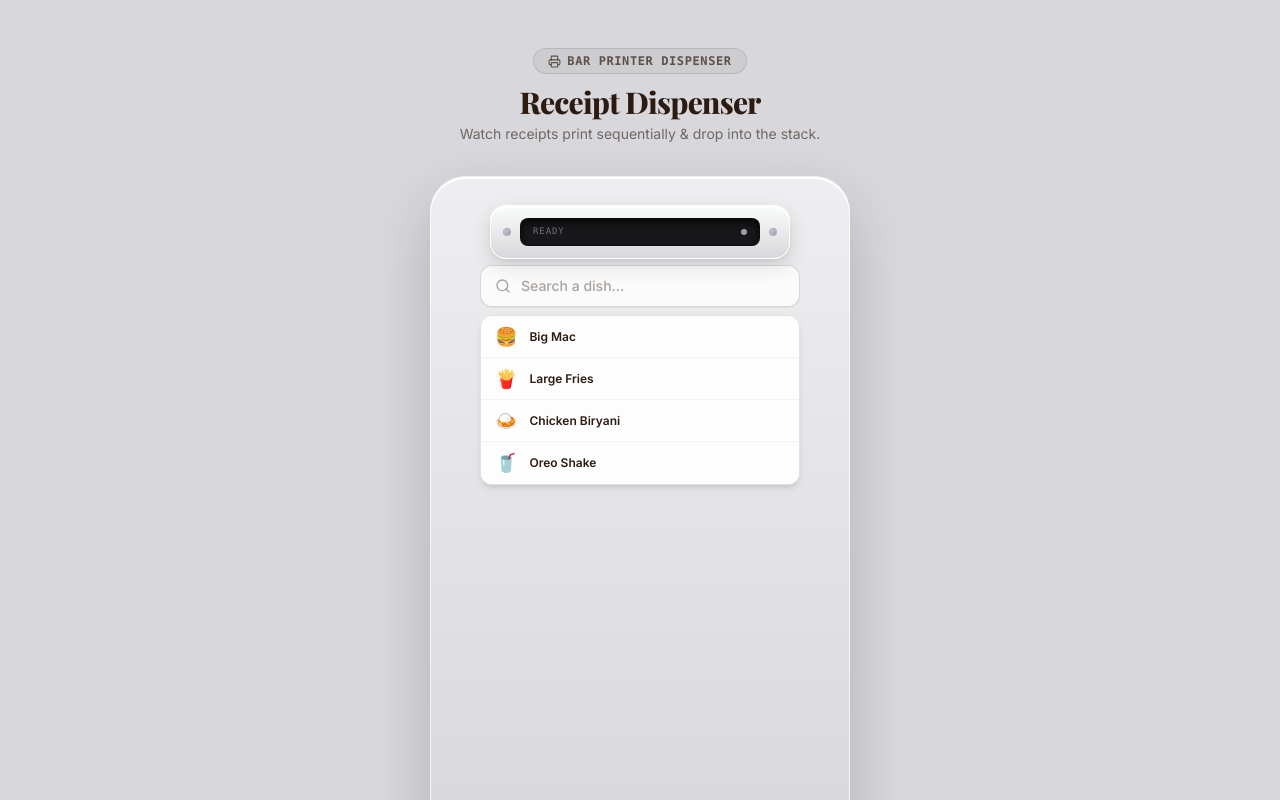
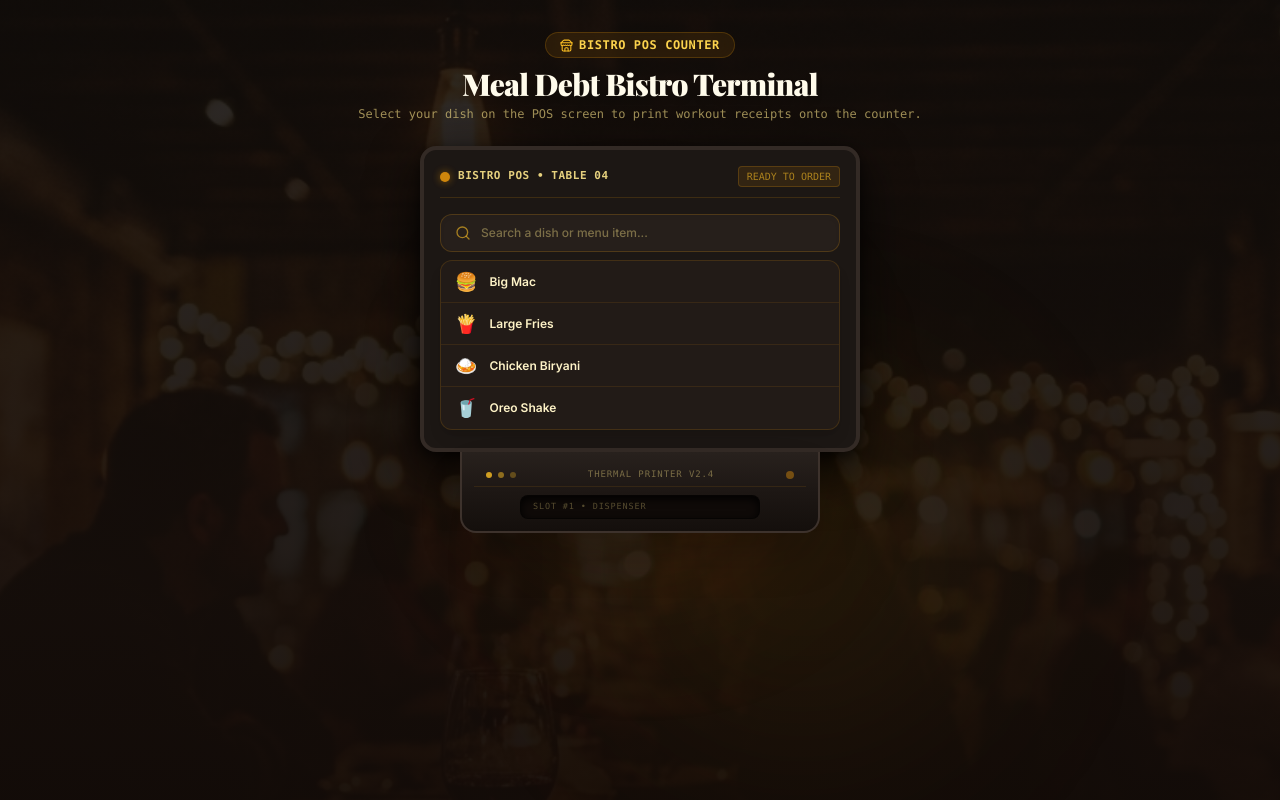
Before and after one commit to kr1tz30/meal-debt, a Next.js app: page /poc/receipt in a window 1280 px wide. Shown: the top 800 px of the page. Built offline with nearby package versions, Linux system fonts and the light colour scheme; a web font is replaced by a local one.

Commit message:
Feat: Dim moody bistro theme POS terminal with touchscreen menu, built-in printer slot & background image

```diff
--- a/components/ReceiptPOC/ReceiptPOCView.tsx
+++ b/components/ReceiptPOC/ReceiptPOCView.tsx
@@ -2,27 +2,25 @@
 
 import { useMemo, useState } from "react";
 import { motion, AnimatePresence } from "framer-motion";
-import { Search, RefreshCw, Share2, Minus, Plus, Printer } from "lucide-react";
+import { Search, RefreshCw, Share2, Minus, Plus, Printer, Store, Sparkles } from "lucide-react";
 import { Food } from "@/types/food";
 import { MealResult, WorkoutResult } from "@/types/result";
 import { searchFoods, getTrendingFoods } from "@/lib/search";
 import { buildMealResult } from "@/lib/calculations";
 import { clampQuantity } from "@/lib/validation";
 import { DEFAULT_WEIGHT_KG } from "@/lib/config";
-import { BarPrinterSlot } from "./BarPrinterSlot";
 import { MealReceiptPaper } from "./MealReceiptPaper";
 import { MACHINE_WIDTH } from "./constants";
 
 type Phase = "idle" | "anticipating" | "printing" | "done";
 
 const ANTICIPATE_DURATION = 800;
-const PRINT_SINGLE_DURATION = 1800; // time for one receipt to slide out of the slot
+const PRINT_SINGLE_DURATION = 1800;
 const PAPER_HEIGHT = 430;
-const LANDING_OFFSET_Y = 32; // Extra breathing room down from the slot bar
+const LANDING_OFFSET_Y = 32;
 const BUTTONS_HEIGHT = 180;
 const STAGE_GAP = 24;
 const STAGE_HEIGHT = PAPER_HEIGHT + LANDING_OFFSET_Y + STAGE_GAP + BUTTONS_HEIGHT;
-const PICKER_HEIGHT = 280;
 const SUGGESTIONS_COUNT = 4;
 const ROW_HEIGHT = 42;
 
@@ -38,9 +36,7 @@ export function ReceiptPOCView() {
   const [result, setResult] = useState<MealResult | null>(null);
   const [receiptMeta, setReceiptMeta] = useState({ orderNo: "0001", timestamp: "" });
 
-  // Tracks how many receipts have started dispensing (1, 2, or 3)
   const [dispensedCount, setDispensedCount] = useState<number>(0);
-  // Tracks active card index selected in the interactive stack when done
   const [activeStackIndex, setActiveStackIndex] = useState<number>(0);
 
   const suggestions = useMemo(() => {
@@ -48,7 +44,6 @@ export function ReceiptPOCView() {
     return searchFoods(query, SUGGESTIONS_COUNT);
   }, [query]);
 
-  // Array of 3 activity workout results (Running, Walking, Cycling)
   const activityWorkouts: WorkoutResult[] = useMemo(() => {
     if (!result || !result.workouts) return [];
     return result.workouts.slice(0, 3);
@@ -73,19 +68,19 @@ export function ReceiptPOCView() {
 
     setTimeout(() => {
       setPhase("printing");
-      setDispensedCount(1); // Start Receipt 1
+      setDispensedCount(1);
 
       setTimeout(() => {
-        setDispensedCount(2); // Start Receipt 2
+        setDispensedCount(2);
       }, PRINT_SINGLE_DURATION + 300);
 
       setTimeout(() => {
-        setDispensedCount(3); // Start Receipt 3
+        setDispensedCount(3);
       }, (PRINT_SINGLE_DURATION + 300) * 2);
 
       setTimeout(() => {
         setPhase("done");
-        setActiveStackIndex(2); // Set top receipt as active
+        setActiveStackIndex(2);
       }, (PRINT_SINGLE_DURATION + 300) * 3 + 200);
     }, ANTICIPATE_DURATION);
   }
@@ -102,35 +97,187 @@ export function ReceiptPOCView() {
 
   const picking = phase === "idle";
   const printed = phase === "printing" || phase === "done";
+  const isPrinting = phase === "printing" || phase === "anticipating";
 
   return (
-    <div className="min-h-screen bg-[#D8D8DC] flex flex-col items-center justify-center px-4 py-12">
+    <div className="min-h-screen relative overflow-hidden flex flex-col items-center justify-center px-4 py-8 bg-[#120D0A]">
+
+      {/* ── Dim Bistro Background Image & Warm Ambient Bokeh Overlay ── */}
+      <div
+        className="absolute inset-0 bg-cover bg-center bg-no-repeat opacity-40 scale-105 pointer-events-none"
+        style={{ backgroundImage: "url('/bistro_bg.jpg')" }}
+      />
+      <div className="absolute inset-0 bg-gradient-to-b from-[#120D0A]/70 via-[#160E0A]/85 to-[#0F0805] pointer-events-none" />
+
+      {/* Floating Warm Bokeh Glow Orbs */}
+      <div className="absolute top-1/4 left-1/5 w-64 h-64 rounded-full bg-amber-600/15 blur-[90px] pointer-events-none" />
+      <div className="absolute top-1/3 right-1/4 w-80 h-80 rounded-full bg-yellow-600/10 blur-[110px] pointer-events-none" />
 
       {/* Page Header */}
-      <div className="mb-8 text-center">
-        <span className="inline-flex items-center gap-1.5 rounded-full bg-black/5 text-ink/70 text-xs font-mono font-semibold tracking-wider px-3.5 py-1 mb-2.5 border border-black/10">
-          <Printer size={13} />
-          BAR PRINTER DISPENSER
+      <div className="mb-6 text-center z-10 relative">
+        <span className="inline-flex items-center gap-1.5 rounded-full bg-amber-500/10 text-amber-300 text-xs font-mono font-semibold tracking-wider px-3.5 py-1 mb-2 border border-amber-500/20 backdrop-blur-md">
+          <Store size={13} className="text-amber-400" />
+          BISTRO POS COUNTER
         </span>
-        <h1 className="font-display text-3xl font-extrabold text-ink tracking-tight">Receipt Dispenser</h1>
-        <p className="text-ink/60 text-sm mt-1">Watch receipts print sequentially & drop into the stack.</p>
+        <h1 className="font-display text-3xl font-black text-amber-50 tracking-tight drop-shadow-md">
+          Meal Debt Bistro Terminal
+        </h1>
+        <p className="text-amber-200/60 text-xs mt-1 font-mono">
+          Select your dish on the POS screen to print workout receipts onto the counter.
+        </p>
       </div>
 
-      {/* ── Main Bar Printer Enclosure Card ── */}
-      <div className="w-full max-w-[420px] rounded-[36px] bg-gradient-to-b from-[#EEEEF0] via-[#E2E2E5] to-[#D5D5D9] p-7 shadow-[0_24px_60px_rgba(0,0,0,0.18),inset_0_2px_0_rgba(255,255,255,0.9)] border border-white/70 relative flex flex-col items-center">
+      {/* ── Professional Bistro POS Terminal Device Container ── */}
+      <div className="w-full max-w-[440px] flex flex-col items-center z-10 relative">
 
-        {/* Top Metallic Slot Bar Fixture */}
-        <BarPrinterSlot phase={phase} onTap={handleTap} disabled={!selectedFood} />
+        {/* 1. Tilted Touch Screen Menu Display */}
+        <div className="w-full rounded-2xl bg-[#1C1714] border-4 border-[#332A25] shadow-[0_20px_50px_rgba(0,0,0,0.8),0_4px_12px_rgba(0,0,0,0.5)] p-4 flex flex-col relative overflow-hidden backdrop-blur-md">
 
-        {/* Paper Dispenser Stage — top clipped 100% at slot line, bottom unclipped down to 9999px */}
+          {/* Screen Top Header Bar */}
+          <div className="flex items-center justify-between border-b border-amber-500/15 pb-2.5 mb-3.5">
+            <div className="flex items-center gap-2">
+              <div className="w-2.5 h-2.5 rounded-full bg-amber-500 animate-pulse shadow-[0_0_8px_rgba(245,158,11,0.6)]" />
+              <span className="text-[11px] font-mono font-bold text-amber-200/90 tracking-wider uppercase">
+                BISTRO POS • TABLE 04
+              </span>
+            </div>
+            <span className="text-[10px] font-mono text-amber-400/60 bg-amber-500/10 px-2 py-0.5 rounded border border-amber-500/20">
+              {phase === "idle" && "READY TO ORDER"}
+              {phase === "anticipating" && "WARMING PRINTER..."}
+              {phase === "printing" && "PRINTING DEBT..."}
+              {phase === "done" && "RECEIPTS DISPENSED"}
+            </span>
+          </div>
+
+          {/* Interactive Menu Screen Content */}
+          <div className="w-full min-h-[220px] flex flex-col items-center justify-center">
+            {picking ? (
+              <div className="w-full flex flex-col items-center">
+                {!selectedFood ? (
+                  <div className="w-full">
+                    <div className="flex items-center gap-2.5 rounded-xl border border-amber-500/20 bg-[#261F1B] px-3.5 py-2.5 shadow-inner">
+                      <Search size={16} className="text-amber-400/60 shrink-0" />
+                      <input
+                        value={query}
+                        onChange={(e) => setQuery(e.target.value)}
+                        placeholder="Search a dish or menu item..."
+                        className="w-full bg-transparent focus:outline-none text-xs text-amber-100 placeholder:text-amber-200/40 font-medium"
+                      />
+                    </div>
+                    <div className="mt-2 rounded-xl border border-amber-500/15 bg-[#221B17] shadow-lg overflow-hidden">
+                      {suggestions.map((f) => (
+                        <button
+                          key={f.id}
+                          onClick={() => setSelectedFood(f)}
+                          style={{ height: ROW_HEIGHT }}
+                          className="w-full flex items-center gap-3 px-3.5 text-left hover:bg-amber-500/10 transition-colors border-b border-amber-500/10 last:border-0"
+                        >
+                          <span className="text-lg">{f.emoji}</span>
+                          <span className="text-xs font-semibold text-amber-100">{f.name}</span>
+                        </button>
+                      ))}
+                    </div>
+                  </div>
+                ) : (
+                  <div className="flex flex-col items-center gap-3.5 w-full py-2">
+                    <button
+                      onClick={() => setSelectedFood(null)}
+                      className="flex items-center gap-2 rounded-full bg-amber-500/15 border border-amber-500/30 px-4 py-1.5 shadow-sm text-xs font-semibold text-amber-200 hover:bg-amber-500/25 transition-all"
+                    >
+                      <span className="text-base">{selectedFood.emoji}</span>
+                      {selectedFood.name}
+                      <span className="text-amber-400/50 text-[10px]">(change)</span>
+                    </button>
+
+                    <div className="flex items-center gap-2 bg-[#261F1B] rounded-xl border border-amber-500/20 shadow-inner p-1.5">
+                      <button
+                        onClick={() => setQuantity((q) => clampQuantity(q - 1))}
+                        className="w-8 h-8 grid place-items-center rounded-lg hover:bg-amber-500/20 text-amber-200 transition-colors"
+                        aria-label="Decrease quantity"
+                      >
+                        <Minus size={14} />
+                      </button>
+                      <span className="w-10 text-center font-mono font-bold text-sm tabular-nums text-amber-100">
+                        {quantity}x
+                      </span>
+                      <button
+                        onClick={() => setQuantity((q) => clampQuantity(q + 1))}
+                        className="w-8 h-8 grid place-items-center rounded-lg hover:bg-amber-500/20 text-amber-200 transition-colors"
+                        aria-label="Increase quantity"
+                      >
+                        <Plus size={14} />
+                      </button>
+                    </div>
+
+                    <button
+                      onClick={handleTap}
+                      className="w-full mt-1 rounded-xl bg-gradient-to-r from-amber-600 to-yellow-600 text-amber-950 font-mono font-black text-xs tracking-wider py-3 shadow-[0_4px_16px_rgba(245,158,11,0.3)] hover:brightness-110 active:scale-[0.99] transition-all flex items-center justify-center gap-2 uppercase"
+                    >
+                      <Printer size={16} />
+                      PRINT WORKOUT RECEIPT
+                    </button>
+                  </div>
+                )}
+              </div>
+            ) : (
+              <div className="py-6 flex flex-col items-center text-center gap-2">
+                <Sparkles size={24} className="text-amber-400 animate-spin" />
+                <p className="font-mono text-xs font-bold text-amber-200 tracking-wider uppercase">
+                  {phase === "anticipating" && "Warming Up Thermal Printer..."}
+                  {phase === "printing" && "Printing Workout Receipts..."}
+                  {phase === "done" && "Order Processed • Receipts Ready"}
+                </p>
+                <p className="text-[11px] text-amber-200/60 font-mono">
+                  {selectedFood?.emoji} {selectedFood?.name} ({quantity}x)
+                </p>
+              </div>
+            )}
+          </div>
+        </div>
+
+        {/* 2. POS Terminal Base & Thermal Printer Slot Fixture */}
+        <div className="w-[360px] bg-gradient-to-b from-[#28211D] via-[#1D1714] to-[#140F0C] border-x-2 border-b-2 border-[#3D322C] rounded-b-2xl shadow-2xl relative flex flex-col items-center justify-between p-3 z-30">
+
+          {/* Keypad & LED Status Bar */}
+          <div className="w-full flex items-center justify-between px-3 py-1 border-b border-amber-500/10 mb-2">
+            <div className="flex items-center gap-1.5">
+              <div className="w-1.5 h-1.5 rounded-full bg-amber-400/80" />
+              <div className="w-1.5 h-1.5 rounded-full bg-amber-400/50" />
+              <div className="w-1.5 h-1.5 rounded-full bg-amber-400/30" />
+            </div>
+            <span className="font-mono text-[9px] text-amber-200/40 tracking-widest uppercase">
+              THERMAL PRINTER v2.4
+            </span>
+            <div
+              className={`w-2 h-2 rounded-full transition-all ${
+                isPrinting
+                  ? "bg-amber-400 shadow-[0_0_10px_#F59E0B] animate-ping"
+                  : phase === "done"
+                  ? "bg-emerald-400 shadow-[0_0_8px_#10B981]"
+                  : "bg-amber-500/40"
+              }`}
+            />
+          </div>
+
+          {/* Built-in Dark Aperture Printer Slot Slit */}
+          <div
+            style={{ width: MACHINE_WIDTH }}
+            className="h-6 rounded-lg bg-[#0F0A08] shadow-[inset_0_3px_8px_rgba(0,0,0,0.9)] border border-black/60 relative flex items-center justify-between px-3 overflow-hidden"
+          >
+            <span className="font-mono text-[8.5px] text-amber-200/30 tracking-widest uppercase select-none">
+              SLOT #1 • DISPENSER
+            </span>
+          </div>
+        </div>
+
+        {/* ── 3. Paper Dispenser Stage (Ejects Receipts onto Wooden Counter Table) ── */}
         <div
-          className="relative w-full flex flex-col items-center mt-[-26px] z-20"
+          className="relative w-full flex flex-col items-center mt-[-22px] z-20"
           style={{
             height: STAGE_HEIGHT,
             clipPath: "polygon(-100px 0px, 600px 0px, 600px 9999px, -100px 9999px)",
           }}
         >
-
           {/* ── Sequential Dispense & Stack Layer ── */}
           {printed && activityWorkouts.length > 0 && (
             <div className="relative w-full flex items-center justify-center pt-2 overflow-visible" style={{ minHeight: PAPER_HEIGHT + LANDING_OFFSET_Y + 20 }}>
@@ -142,7 +289,6 @@ export function ReceiptPOCView() {
                 const isStackDone = phase === "done";
                 const isActiveInStack = isStackDone && activeStackIndex === idx;
 
-                // Base stack positions while dispensing
                 const baseRotate = idx === 0 ? -4.5 : idx === 1 ? 4.5 : -1.2;
                 const baseX = idx === 0 ? -16 : idx === 1 ? 16 : 0;
                 const baseY = LANDING_OFFSET_Y + (2 - idx) * 8;
@@ -214,82 +360,6 @@ export function ReceiptPOCView() {
             </div>
           )}
 
-          {/* Dish Picker Stage — overlayed when idle */}
-          {picking && (
-            <motion.div
-              initial={{ opacity: 1 }}
-              animate={{ opacity: picking ? 1 : 0 }}
-              transition={{ duration: 0.3 }}
-              className="w-full max-w-xs flex flex-col items-center pt-8 z-20"
-            >
-              {!selectedFood ? (
-                <div className="w-full">
-                  <div className="flex items-center gap-2.5 rounded-xl border border-black/15 bg-white/80 backdrop-blur-sm px-3.5 py-2.5 shadow-sm">
-                    <Search size={16} className="text-ink/40 shrink-0" />
-                    <input
-                      value={query}
-                      onChange={(e) => setQuery(e.target.value)}
-                      placeholder="Search a dish..."
-                      className="w-full bg-transparent focus:outline-none text-sm text-ink font-medium placeholder:text-ink/40"
-                    />
-                  </div>
-                  <div className="mt-2 rounded-xl border border-black/10 bg-white/90 backdrop-blur-sm shadow-md overflow-hidden">
-                    {suggestions.map((f) => (
-                      <button
-                        key={f.id}
-                        onClick={() => setSelectedFood(f)}
-                        style={{ height: ROW_HEIGHT }}
-                        className="w-full flex items-center gap-3 px-3.5 text-left hover:bg-black/5 transition-colors border-b border-black/[0.04] last:border-0"
-                      >
-                        <span className="text-lg">{f.emoji}</span>
-                        <span className="text-xs font-semibold text-ink">{f.name}</span>
-                      </button>
-                    ))}
-                  </div>
-                </div>
-              ) : (
-                <div className="flex flex-col items-center gap-4 w-full">
-                  <button
-                    onClick={() => setSelectedFood(null)}
-                    className="flex items-center gap-2 rounded-full bg-white/90 border border-black/10 px-4 py-1.5 shadow-sm text-xs font-semibold text-ink"
-                  >
-                    <span className="text-base">{selectedFood.emoji}</span>
-                    {selectedFood.name}
-                    <span className="text-ink/40 text-[10px]">(change)</span>
-                  </button>
-
-                  <div className="flex items-center gap-1.5 bg-white/90 rounded-2xl border border-black/10 shadow-sm p-1.5">
-                    <button
-                      onClick={() => setQuantity((q) => clampQuantity(q - 1))}
-                      className="w-8 h-8 grid place-items-center rounded-xl hover:bg-black/5 text-ink"
-                      aria-label="Decrease quantity"
-                    >
-                      <Minus size={15} />
-                    </button>
-                    <span className="w-8 text-center font-mono font-bold text-sm tabular-nums text-ink">
-                      {quantity}
-                    </span>
-                    <button
-                      onClick={() => setQuantity((q) => clampQuantity(q + 1))}
-                      className="w-8 h-8 grid place-items-center rounded-xl hover:bg-black/5 text-ink"
-                      aria-label="Increase quantity"
-                    >
-                      <Plus size={15} />
-                    </button>
-                  </div>
-
-                  <button
-                    onClick={handleTap}
-                    className="w-full mt-2 rounded-xl bg-ink text-white font-mono font-bold text-xs tracking-wider py-3 shadow-md hover:bg-ink/90 active:scale-[0.99] transition-all flex items-center justify-center gap-2"
-                  >
-                    <Printer size={15} />
-                    DISPENSE 3 SEQUENTIAL RECEIPTS
-                  </button>
-                </div>
-              )}
-            </motion.div>
-          )}
-
           {/* ── Multi-Receipt Activity Tabs (Positioned AT THE BOTTOM below receipt stack!) ── */}
           <AnimatePresence>
             {phase === "done" && activityWorkouts.length > 0 && (
@@ -307,10 +377,10 @@ export function ReceiptPOCView() {
                     <button
                       key={w.activity.id}
                       onClick={() => setActiveStackIndex(idx)}
-                      className={`flex items-center gap-1 px-3 py-1.5 rounded-full text-xs font-mono font-bold transition-all shadow-sm ${
+                      className={`flex items-center gap-1 px-3 py-1.5 rounded-full text-xs font-mono font-bold transition-all shadow-md ${
                         isActive
-                          ? "bg-ink text-white shadow-md scale-105"
-                          : "bg-white/90 text-ink/70 hover:bg-white border border-black/10"
+                          ? "bg-amber-400 text-amber-950 shadow-amber-500/20 scale-105"
+                          : "bg-[#28211D]/90 text-amber-200/80 hover:bg-[#332A25] border border-amber-500/20 backdrop-blur-md"
                       }`}
                     >
                       <span>{w.activity.emoji}</span>
@@ -331,13 +401,13 @@ export function ReceiptPOCView() {
               phase === "done" ? "z-40" : "pointer-events-none"
             }`}
           >
-            <button className="inline-flex items-center gap-2 rounded-xl bg-ink px-6 py-2.5 text-xs font-mono font-bold text-white shadow-md hover:bg-ink/90 transition-all">
+            <button className="inline-flex items-center gap-2 rounded-xl bg-gradient-to-r from-amber-500 to-yellow-500 px-6 py-2.5 text-xs font-mono font-bold text-amber-950 shadow-lg hover:brightness-110 transition-all">
               <Share2 size={14} />
               SHARE RECEIPT STACK
             </button>
             <button
               onClick={reset}
-              className="inline-flex items-center gap-1.5 text-xs font-mono font-semibold text-ink/60 hover:text-ink transition-colors"
+              className="inline-flex items-center gap-1.5 text-xs font-mono font-semibold text-amber-200/60 hover:text-amber-200 transition-colors"
             >
               <RefreshCw size={13} />
               Print Another Meal
```
Also changed, not shown: public/bistro_bg.jpg (added).
